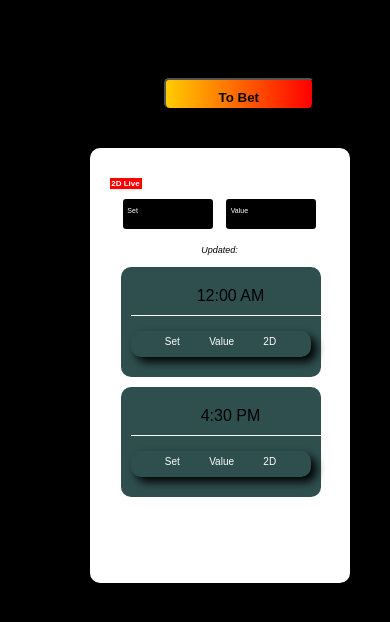
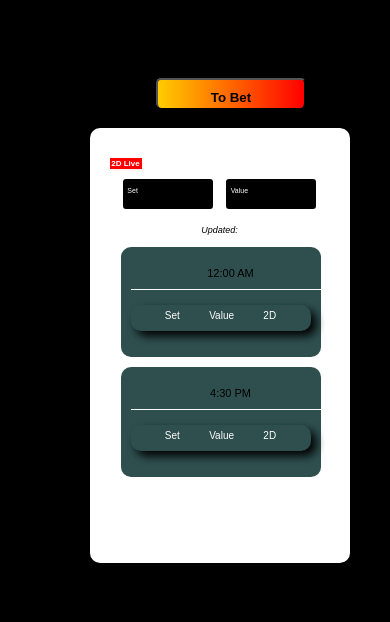
Before and after one commit to HsetAung/Hset-sPortfolio, a plain HTML site: page live.html in a window 390 px wide. Drawn offline with Linux system fonts and the light colour scheme; no server answers.

Commit message:
Update style.css

```diff
--- a/style.css
+++ b/style.css
@@ -445,10 +445,11 @@ body{
   }
 
   .to_Bet {
-    margin-left: 42%;; /* Adjust margin for smaller screens */
+    margin-left: 40%;; /* Adjust margin for smaller screens */
     width: 150px;
     height: 30px;
     margin-top: 0px;
+    margin-bottom: 0px;
   }
 
   #result-12am,
@@ -460,6 +461,7 @@ body{
   padding: 10px;
   border-radius: 10px;
   margin-left: 5%;
+  font-size: 11px;
 }
 
 #cart_result-12am,
@@ -470,6 +472,7 @@ body{
   text-align: center;
   padding: 10px;
   border-radius: 8px;
+  font-size: 11px;
 }
 
 .box {
```
